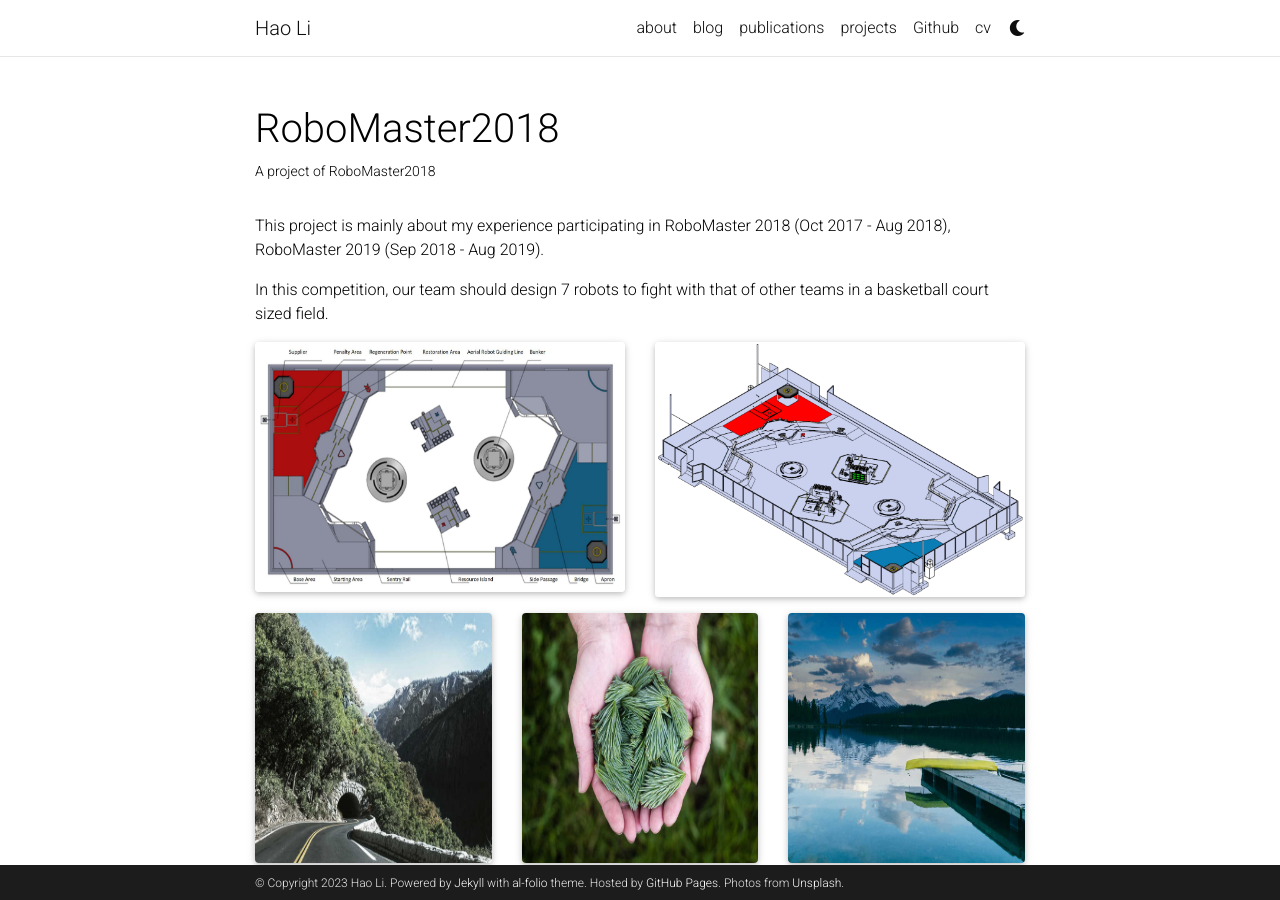
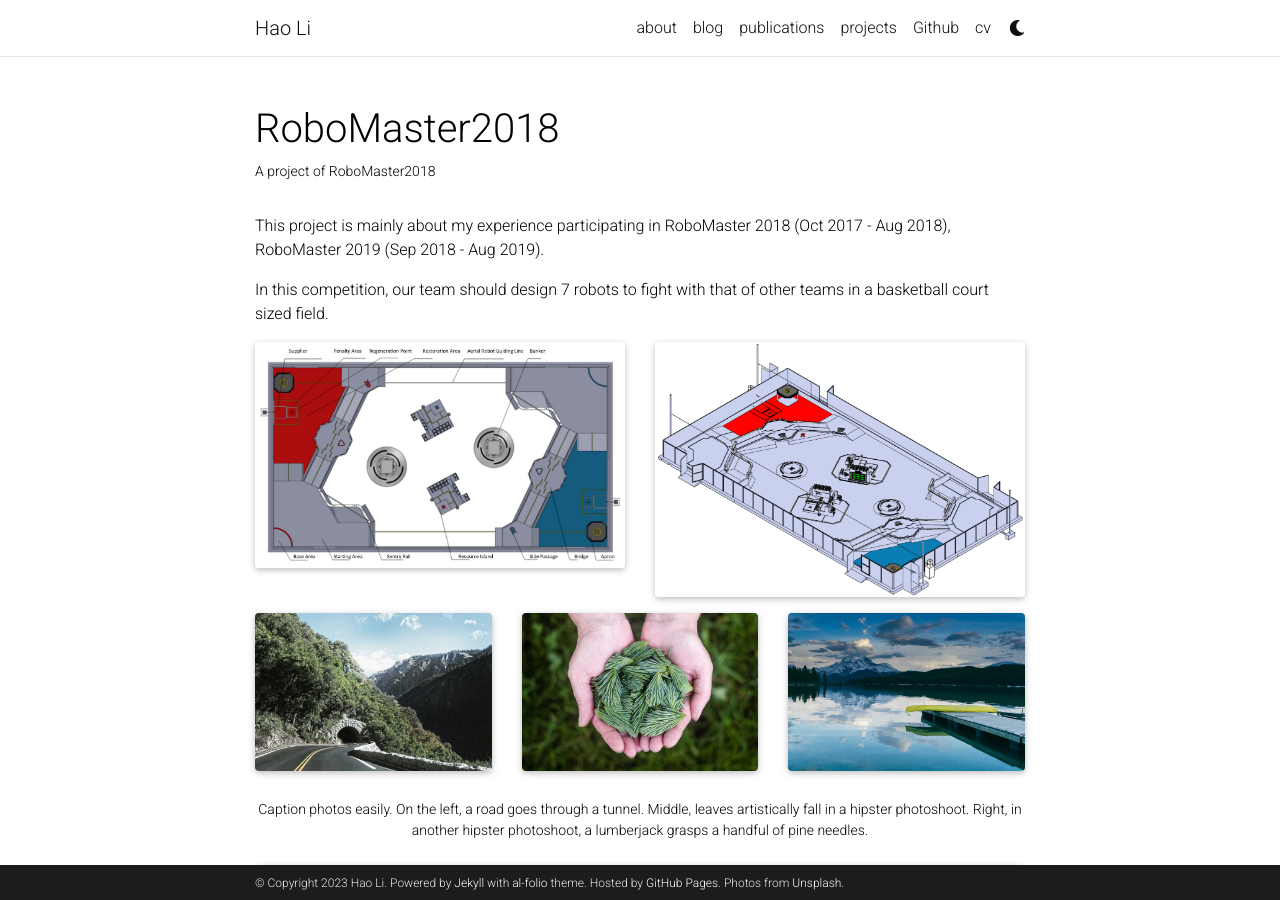
Before and after one commit to leolee99/leolee99.github.io, a Jekyll site: the page built from _projects/RM2018.md, in a window 1280 px wide and 900 px high. Built offline with Jekyll 4.4.1, drawn with Linux system fonts in a browser that asks for light colours; full-size pictures stand in for the smaller copies a plugin makes; comment, search, counter and statistics services are not loaded; a style sheet for code colours, icons or effects is not loaded.

Commit message:
Update RM2018.md

```diff
--- a/_projects/RM2018.md
+++ b/_projects/RM2018.md
@@ -11,18 +11,18 @@
 
 In this competition, our team should design 7 robots to fight with that of other teams in a basketball court sized field.
 
-<style>
+<!-- <style>
   .row .col-sm img {
     min-height: 250px;
   }
-</style>
+</style> -->
 
 <div class="row">
     <div class="col-sm mt-3 mt-md-0">
-        {% include figure.html path="assets/img/RoboMaster/Map2018.png" height="250" title="Map" class="img-fluid rounded z-depth-1" %}
+        {% include figure.html path="assets/img/RoboMaster/Map2018.png" height="200px" title="Map" class="img-fluid rounded z-depth-1" %}
     </div>
     <div class="col-sm mt-3 mt-md-0">
-        {% include figure.html path="assets/img/RoboMaster/Map2018_2.png" height="250" title="Map" class="img-fluid rounded z-depth-1" %}
+        {% include figure.html path="assets/img/RoboMaster/Map2018_2.png" height="200px" title="Map" class="img-fluid rounded z-depth-1" %}
     </div>
 </div>
 
```
